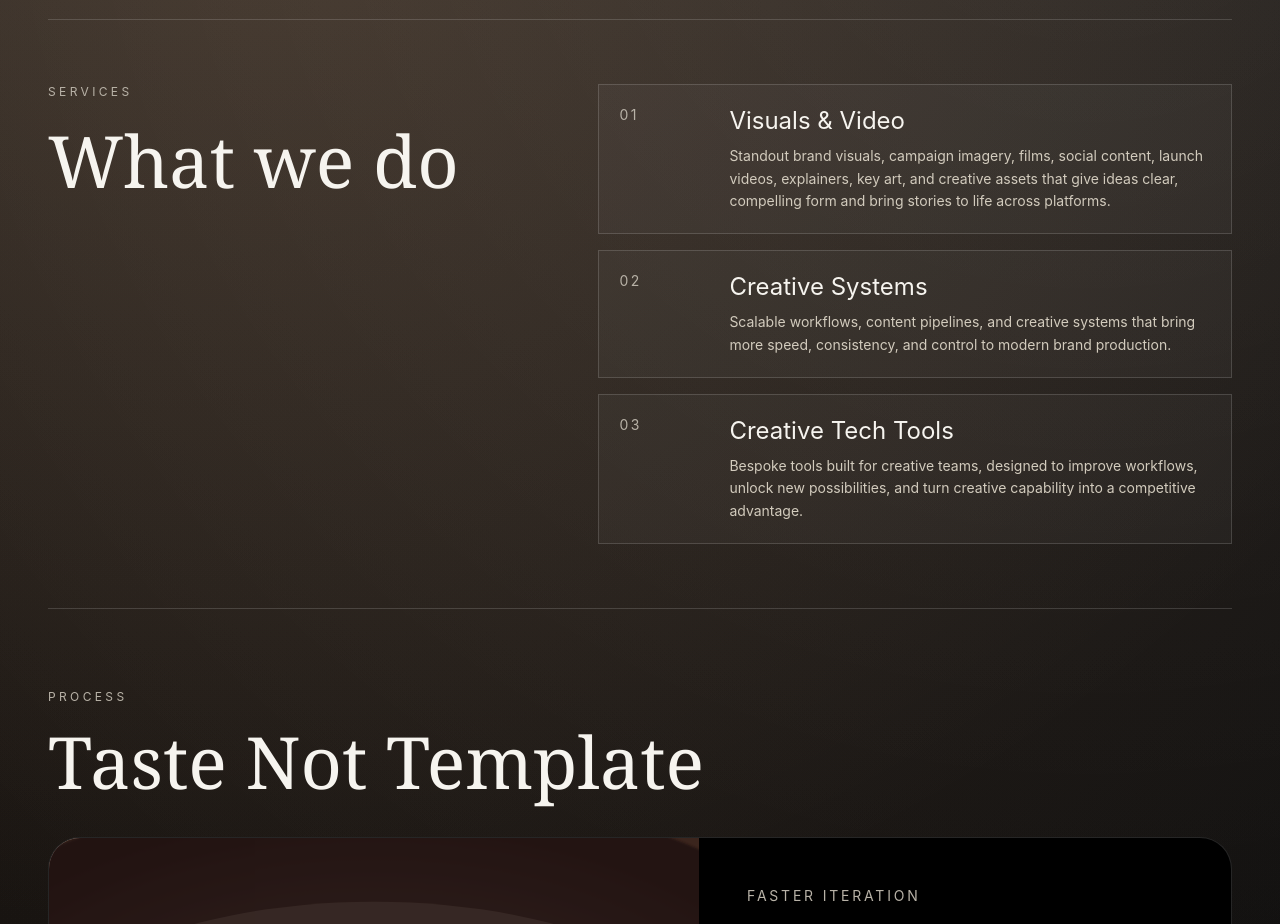
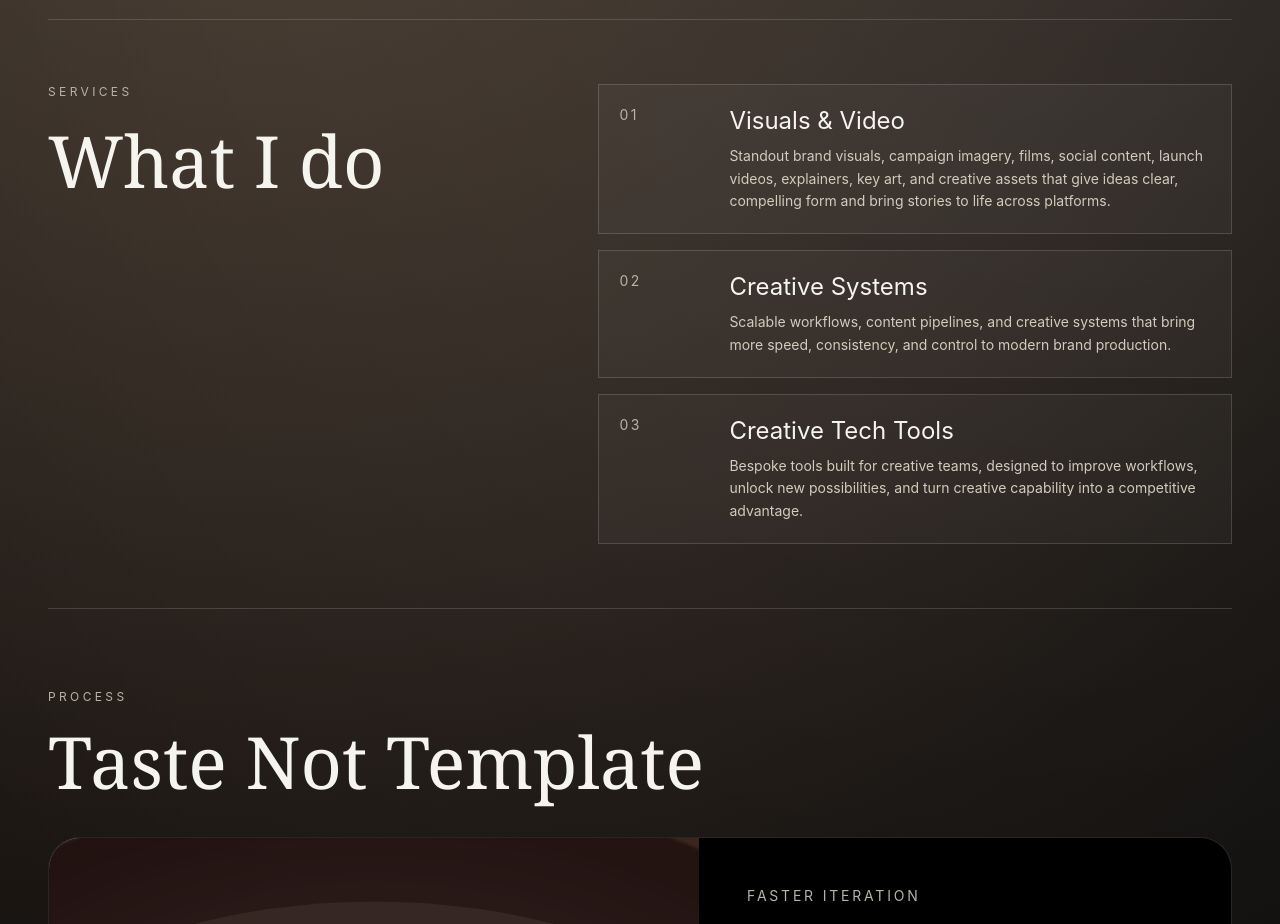
Before and after one commit to bulandun/CreateXDM, a Next.js app: page / in a window 1280 px wide. Shown: the part 980-1904 px from the top of the page. Built offline with nearby package versions, Linux system fonts and the light colour scheme.

Commit message:
Update services heading to first-person wording

```diff
--- a/app/page.tsx
+++ b/app/page.tsx
@@ -118,7 +118,7 @@ export default function HomePage() {
             <div>
               <p className="text-xs uppercase tracking-[0.28em] text-[#b8b2a7]">Services</p>
               <h2 className="mt-6 font-serif text-5xl leading-[0.95] text-[#f6f4ef] md:text-7xl">
-                What we do
+                What I do
               </h2>
             </div>
 
```
